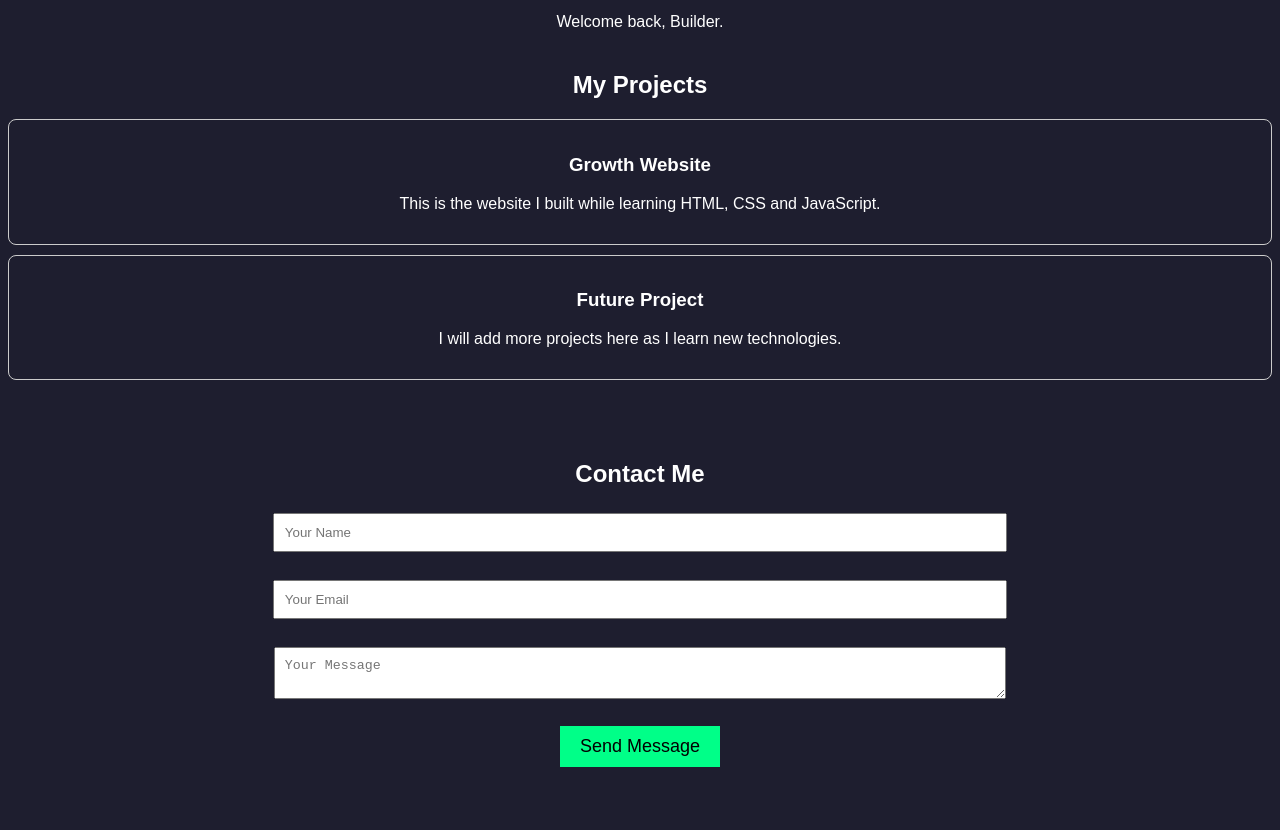
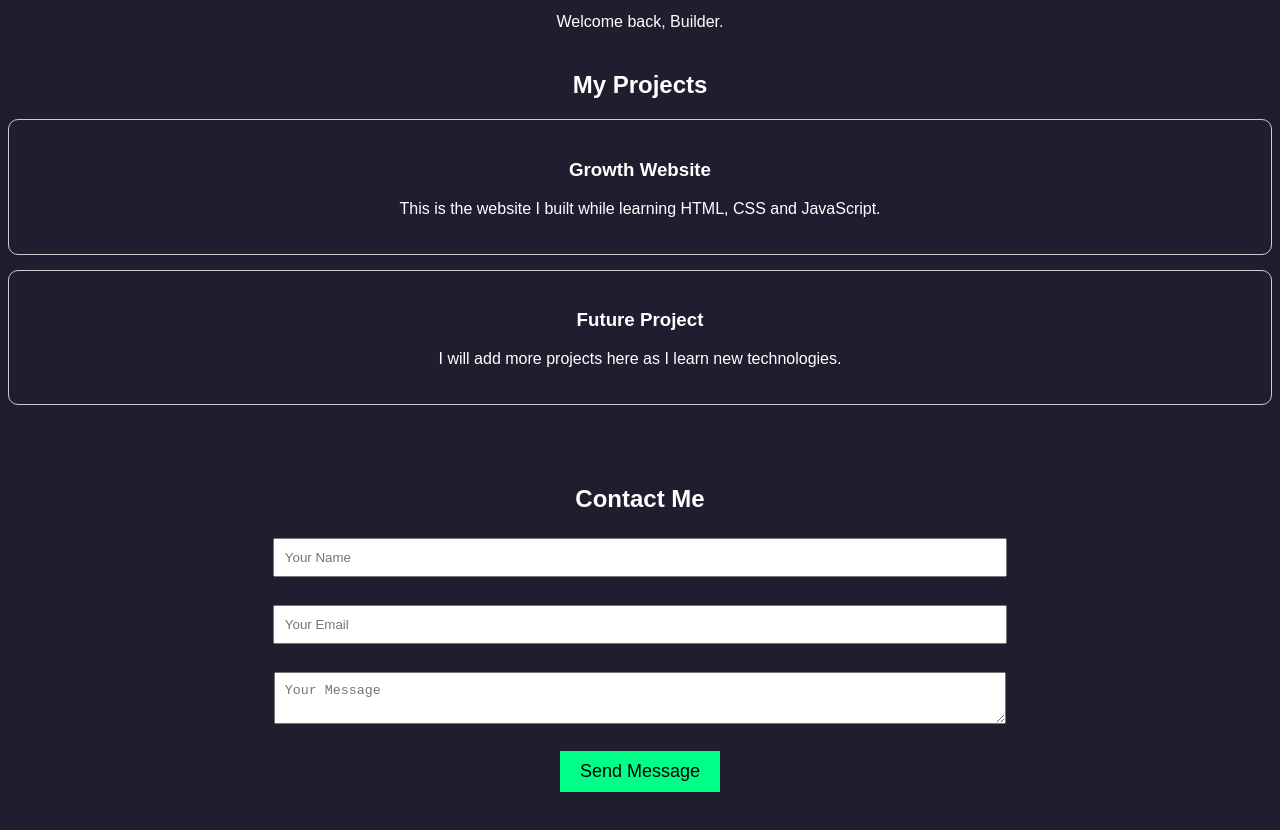
Before and after one commit to anmolkumar160805-pixel/simple1, a website: page index.html in a window 1280 px wide. Shown: the part 1244-2074 px from the top of the page. Drawn offline with Linux system fonts and the light colour scheme.

```diff
--- a/cs/one.css
+++ b/cs/one.css
@@ -60,9 +60,14 @@ button {
 
 .project-card {
   border: 1px solid #ccc;
-  padding: 15px;
-  margin-top: 10px;
-  border-radius: 8px;
+  padding: 20px;
+  margin-top: 15px;
+  border-radius: 10px;
+  transition: transform 0.3s ease, box-shadow 0.3s ease;
+}
+.project-card:hover {
+  transform: translateY(-8px);
+  box-shadow: 0px 10px 25px rgba(0,0,0,0.2);
 }
  nav {
   background-color: #333;
```
